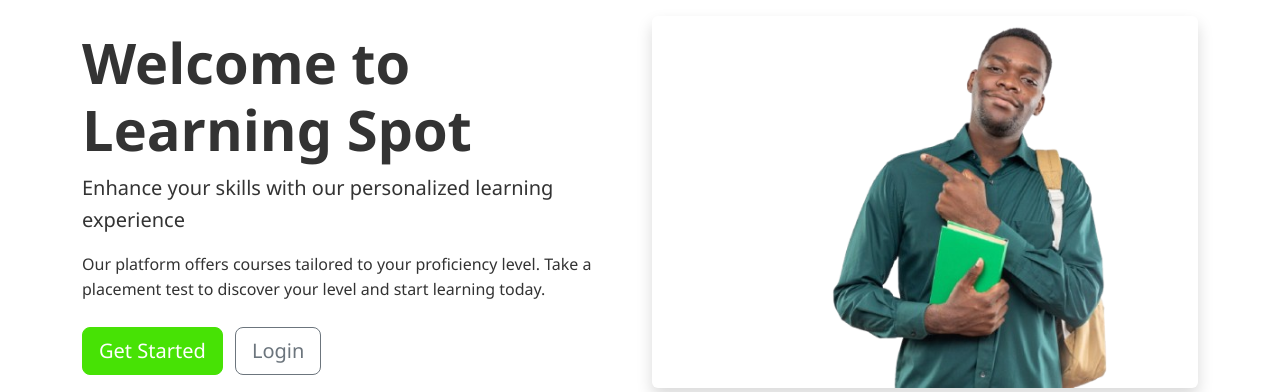
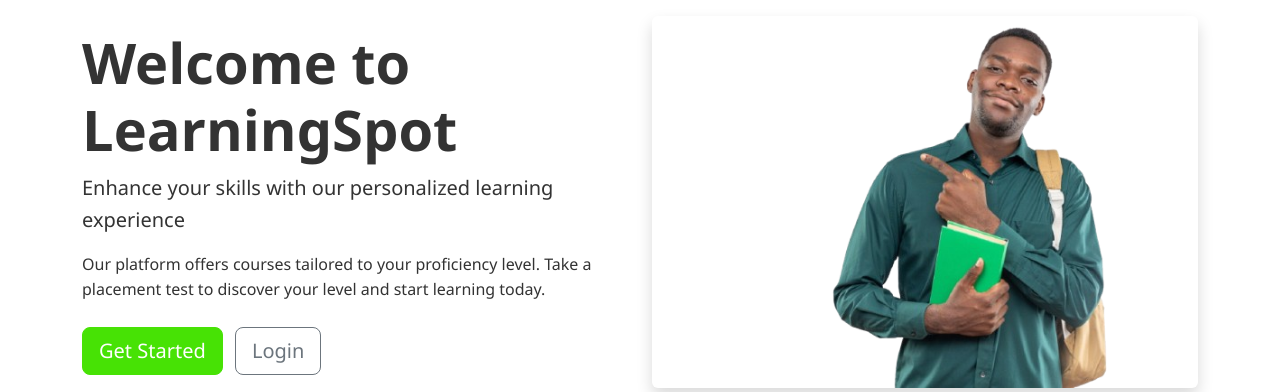
Before and after one commit to Ariel-Aganze/learningspot_webApp, a Django app: page / in a window 1280 px wide. Shown: the part 181-573 px from the top of the page. Run offline with Django 5.2, Linux system fonts and the light colour scheme.

```diff
--- a/elearning_platform/elearning_platform/settings.py
+++ b/elearning_platform/elearning_platform/settings.py
@@ -130,5 +130,5 @@ EMAIL_PORT = 587
 EMAIL_USE_TLS = True
 EMAIL_HOST_USER = 'arielaganze@gmail.com'  # Use a real email address
 EMAIL_HOST_PASSWORD = 'lwaj qfto velt oeti'  # Use an app password for Gmail
-DEFAULT_FROM_EMAIL = 'E-Learning Platform <arielaganze@gmail.com>'
-SITE_NAME = 'E-Learning Platform'
+DEFAULT_FROM_EMAIL = 'LearningSpot <arielaganze@gmail.com>'
+SITE_NAME = 'LearningSpot'
--- a/elearning_platform/elearning_platform/urls.py
+++ b/elearning_platform/elearning_platform/urls.py
@@ -3,10 +3,11 @@ from django.urls import path, include
 from django.conf import settings
 from django.conf.urls.static import static
 from django.views.generic import TemplateView
+from . import views
 
 urlpatterns = [
     path('admin/', admin.site.urls),
-    path('', TemplateView.as_view(template_name='home.html'), name='home'),
+    path('', views.home_view, name='home'),
     path('accounts/', include('accounts.urls')),
     path('courses/', include('courses.urls')),
     path('quizzes/', include('quizzes.urls')),
--- /dev/null
+++ b/elearning_platform/elearning_platform/views.py
@@ -0,0 +1,62 @@
+# Add this to your main project's views.py or create a new views.py file in your main project directory
+
+from django.shortcuts import render, redirect
+from django.contrib import messages
+from django.core.mail import send_mail
+from django.conf import settings
+
+def home_view(request):
+    """Home page view with contact form handling"""
+    if request.method == 'POST':
+        # Get form data
+        first_name = request.POST.get('first_name', '')
+        last_name = request.POST.get('last_name', '')
+        email = request.POST.get('email', '')
+        phone = request.POST.get('phone', '')
+        subject = request.POST.get('subject', '')
+        message = request.POST.get('message', '')
+        consent = request.POST.get('consent', '')
+
+        # Basic validation
+        if not all([first_name, last_name, email, subject, message, consent]):
+            messages.error(request, 'Please fill in all required fields and agree to be contacted.')
+            return render(request, 'home.html')
+
+        try:
+            # Prepare email content
+            email_subject = f"Contact Form: {dict(request.POST.lists()).get('subject', [''])[0].replace('_', ' ').title()}"
+            email_message = f"""
+New contact form submission from Learning Spot website:
+
+Name: {first_name} {last_name}
+Email: {email}
+Phone: {phone if phone else 'Not provided'}
+Subject: {subject.replace('_', ' ').title()}
+
+Message:
+{message}
+
+---
+This message was sent from the Learning Spot contact form.
+            """
+
+            # Send email
+            send_mail(
+                subject=email_subject,
+                message=email_message,
+                from_email=settings.DEFAULT_FROM_EMAIL,
+                recipient_list=[settings.DEFAULT_FROM_EMAIL],  # Send to yourself
+                fail_silently=False,
+            )
+
+            # Success message
+            messages.success(request, 'Thank you for your message! We\'ll get back to you within 24 hours.')
+            return redirect('home')
+
+        except Exception as e:
+            # Error handling
+            messages.error(request, 'Sorry, there was an error sending your message. Please try again or contact us directly.')
+            return render(request, 'home.html')
+
+    # GET request - just show the page
+    return render(request, 'home.html')
--- a/elearning_platform/templates/base.html
+++ b/elearning_platform/templates/base.html
@@ -6,6 +6,8 @@
     <meta charset="UTF-8">
     <meta name="viewport" content="width=device-width, initial-scale=1.0">
     <title>{% block title %}Learning Spot{% endblock %}</title>
+    <!-- Simple Favicon -->
+    <link rel="icon" type="image/png" href="{% static 'images/g_logo.png' %}">
     <!-- Bootstrap CSS -->
     <link href="https://cdn.jsdelivr.net/npm/bootstrap@5.3.0-alpha1/dist/css/bootstrap.min.css" rel="stylesheet">
     <!-- Bootstrap Icons -->
@@ -416,7 +418,7 @@
                     </div>
                     <div class="col-md-6 text-md-end">
                         <div class="footer-copyright">
-                            &copy; {% now "Y" %} Learning Spot. All rights reserved.
+                            &copy; {% now "Y" %} LearningSpot. All rights reserved.
                         </div>
                     </div>
                 </div>
--- a/elearning_platform/templates/home.html
+++ b/elearning_platform/templates/home.html
@@ -1,12 +1,12 @@
 {% extends 'base.html' %}
 {% load static %}
 
-{% block title %}Home - Learning Spot{% endblock %}
+{% block title %}Home - LearningSpot{% endblock %}
 
 {% block content %}
 <div class="row align-items-center py-5">
     <div class="col-md-6">
-        <h1 class="display-4 fw-bold">Welcome to Learning Spot</h1>
+        <h1 class="display-4 fw-bold">Welcome to LearningSpot</h1>
         <p class="lead">Enhance your skills with our personalized learning experience</p>
         <p>Our platform offers courses tailored to your proficiency level. Take a placement test to discover your level and start learning today.</p>
         <div class="mt-4">
```
Also changed, not shown: elearning_platform/db.sqlite3.
